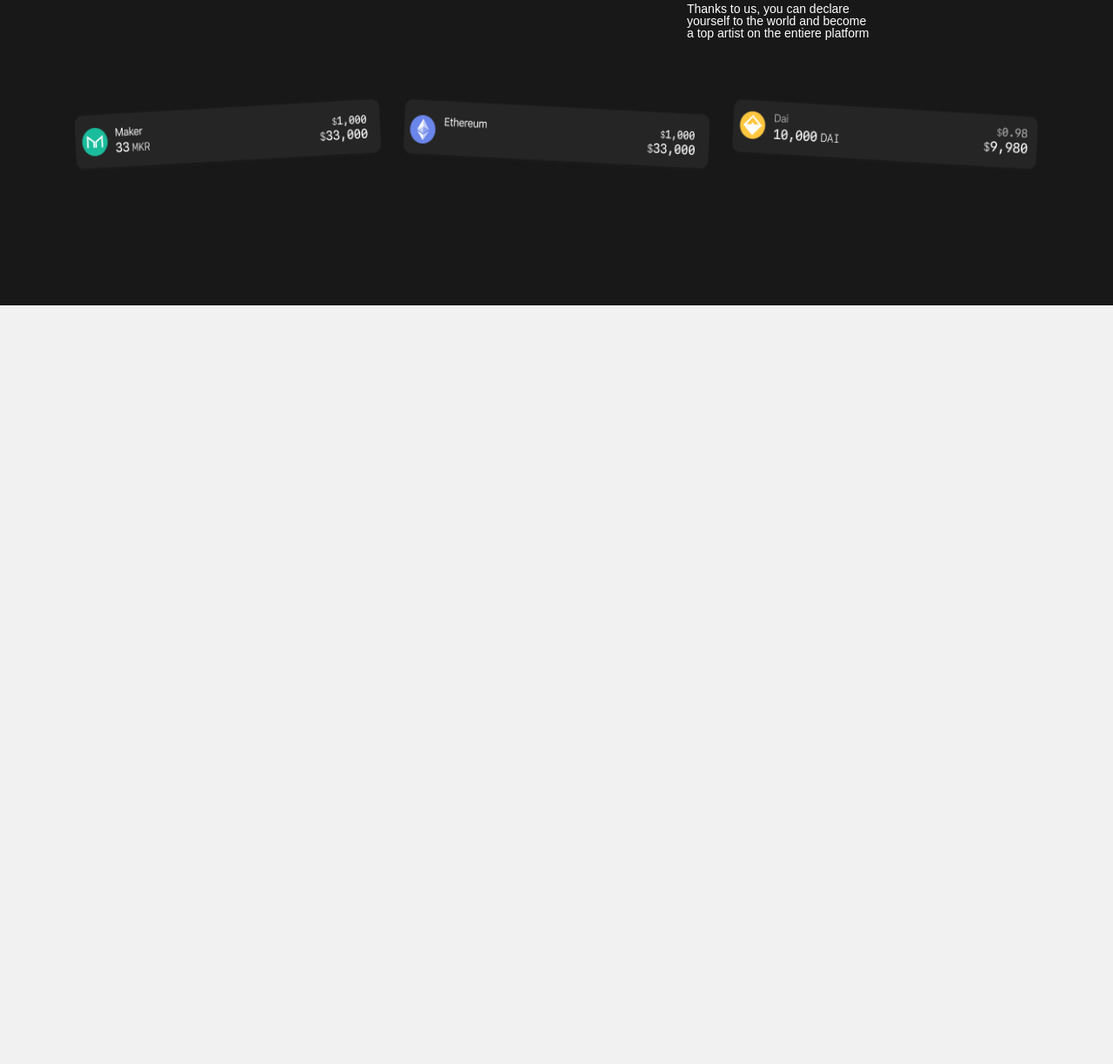
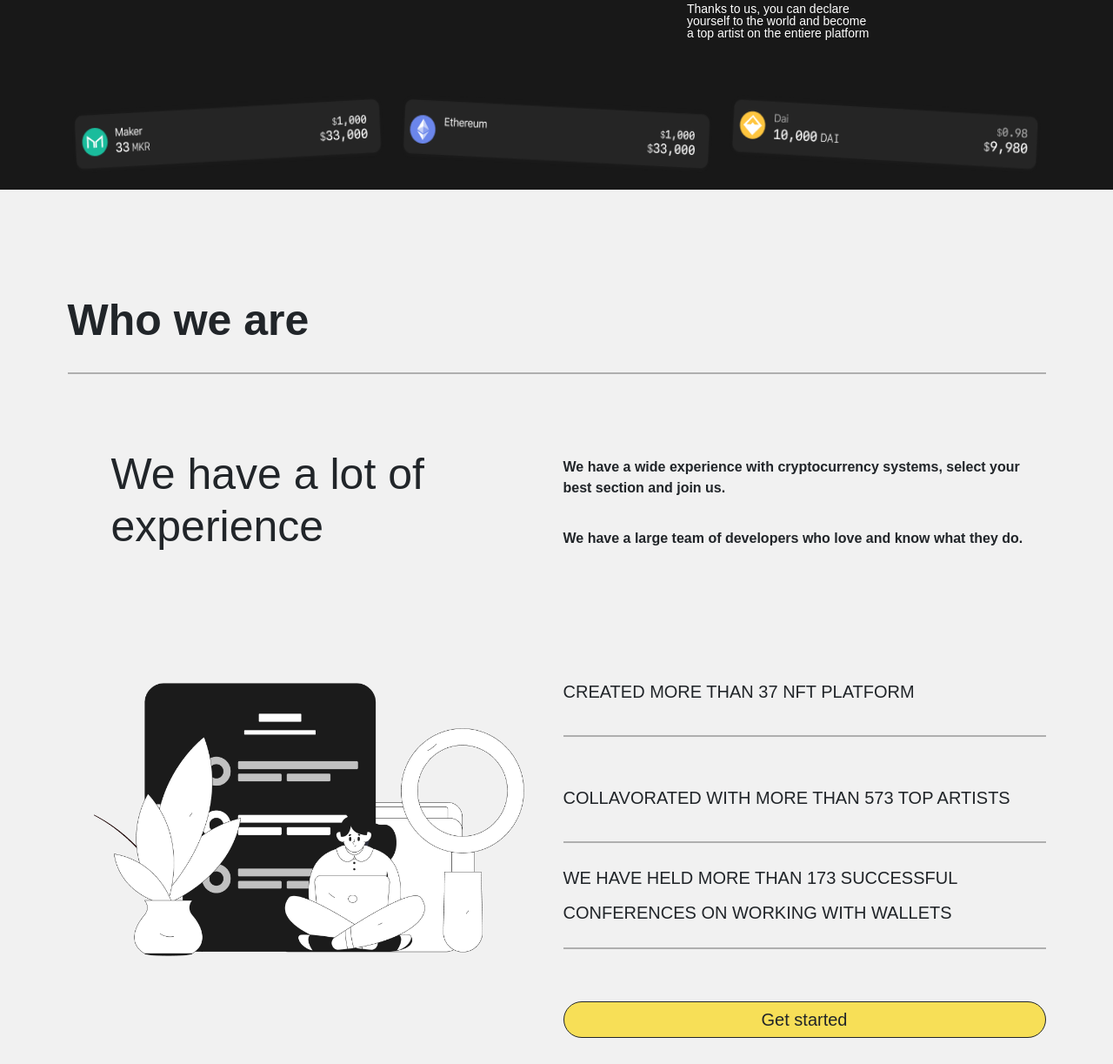
Before and after one commit to CMartinez-BB/My-first-project-with-Bootstrap, a plain HTML site: page index.html in a window 1280 px wide. Shown: the part 2528-3751 px from the top of the page at 87% size. Before the commit the page ends 2879 px from the top, so only its background shows below. Drawn offline with Linux system fonts and the light colour scheme.

Commit message:
section who we are finished

```diff
--- a/Assets/CSS/media.css
+++ b/Assets/CSS/media.css
@@ -63,6 +63,11 @@
 
     .image{
         height: 37rem;
+    }
+
+    .img-md{
+        margin-top: 10rem;
+        display: block;
     }
 
     .content__info{
@@ -179,6 +184,10 @@
         text-align: inherit;
     }
 
+    .line-h{
+        line-height: 0.8;
+    }
+
     .img{
         margin-top: 10rem;
         display: block;
@@ -228,7 +237,6 @@
     }
 
     .about{
-        height: 80rem;
         margin-top: 10rem;
     }
 }
--- a/index.html
+++ b/index.html
@@ -133,6 +133,49 @@
         </div>
     </div>
 
+    <!-- Section who we are -->
+     <section class="container-xl py-5">
+        <h2 class="border-bottom py-5 d-none d-md-block">Who we are</h2>
+        <div class="row">
+            <div class="col-md-6">
+                <h2 class="informations mt-5">We have a lot of experience</h2>
+
+                <div class="d-none d-md-block img-md mx-5">
+                    <img src="./Assets/imgs/people.png" alt="Imagen of person" class="img-fluid">
+                </div>
+
+            </div>
+            <div class="col-md-6 order-1">
+                <div class="cont__text">
+                    <p class="content__info fw-bold mt-5">
+                        We have a wide experience with cryptocurrency systems, select your best section and join us.
+                    </p>
+
+                    <p class="fw-bold mt-5 d-none d-md-block">
+                        We have a large team of developers who love and know what they do.
+                    </p>
+                </div>
+                <div class="cont__menu">
+                    <ul class="list-unstyled py-5">
+                        <li class="py-3 border-bottom">
+                            <a href="#" class="text-dark text-decoration-none text-uppercase">created more than 37 nft platform</a>
+                        </li>
+
+                        <li class="py-3 border-bottom">
+                            <a href="#" class="text-dark text-decoration-none text-uppercase">collavorated with more than 573 top artists</a>
+                        </li>
+
+                        <li class="pt-3 pb-5 line-h border-bottom">
+                            <a href="#" class="text-dark text-decoration-none text-uppercase">we have held more than 173 successful conferences on working with wallets</a>
+                        </li>
+                    </ul>
+
+                    <a href="#" class="btn btn-warning btn-outline-dark py-2 rounded-pill fs-2 mt-5 w-100 d-md-none d-lg-block">Get started</a>
+                </div>
+            </div>
+        </div>
+    </section>
+
     <!-- Footer -->
     <!-- <footer class="mt-5 pt-5 border-top">
         <div class="container-xl mt-5">
```
Also changed, not shown: Assets/imgs/people.png (added).
